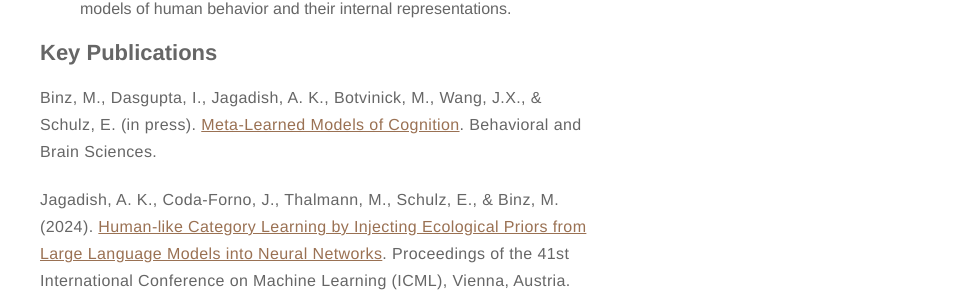
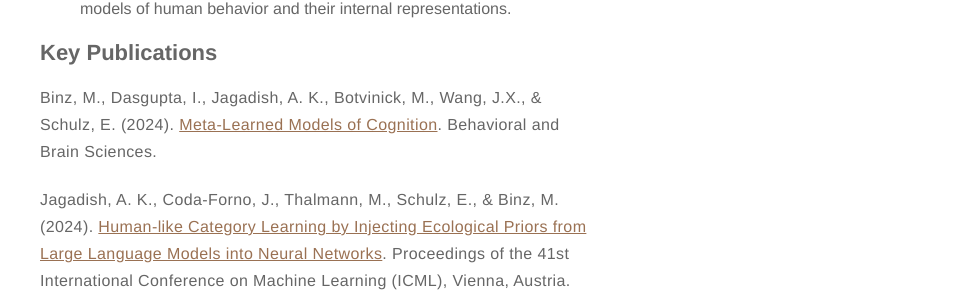
Before and after one commit to akjagadish/akjagadish.github.io, a Jekyll site: the page built from about.md, in a window 1280 px wide. Shown: the part 574-882 px from the top of the page, without its empty margins (320-1280 px from the left). Built offline with Jekyll 4.4.1, drawn with Linux system fonts in a browser that asks for light colours; nearby versions of some CDN libraries.

Commit message:
Update publication year in about.md

```diff
--- a/about.md
+++ b/about.md
@@ -15,7 +15,7 @@ layout: page
 <h2>Key Publications</h2>
 
 <p>
-Binz, M., Dasgupta, I., <b>Jagadish, A. K.</b>, Botvinick, M., Wang, J.X., & Schulz, E. (in press).
+Binz, M., Dasgupta, I., <b>Jagadish, A. K.</b>, Botvinick, M., Wang, J.X., & Schulz, E. (2024).
 <a href="https://arxiv.org/abs/2304.06729/">Meta-Learned Models of Cognition</a>. Behavioral and Brain Sciences.
 <span style="vertical-align:-75%"></span><br>
 
```
